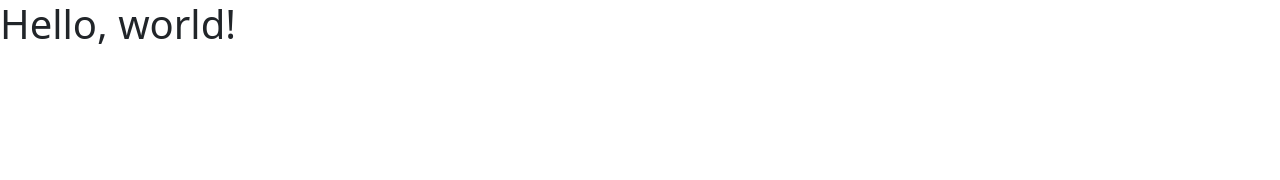
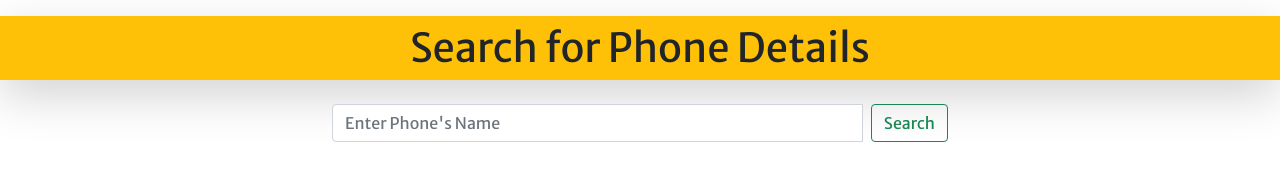
Before and after one commit to ShadekulShovo/phoneHunterAPIProject, a plain HTML site: page index.html in a window 1280 px wide. Drawn offline with nearby package versions, Linux system fonts and the light colour scheme.

Commit message:
Basic Structure Done

```diff
--- a/index.html
+++ b/index.html
@@ -13,12 +13,35 @@
       crossorigin="anonymous"
     />
 
-    <title>Hello, world!</title>
+    <title>Phone Searcher</title>
+
+    <!-- CSS -->
+    <link rel="stylesheet" href="style.css" />
   </head>
   <body>
-    <h1>Hello, world!</h1>
+    <h1 class="text-center shadow-lg p-2 mt-3 bg-warning">
+      Search for Phone Details
+    </h1>
 
-    <!-- Optional JavaScript; choose one of the two! -->
+    <div class="container-fluid mt-4 w-50">
+      <div class="input-group mb-3">
+        <input
+          type="text"
+          class="form-control"
+          placeholder="Enter Phone's Name"
+          aria-label="Recipient's username"
+          aria-describedby="basic-addon2"
+        />
+        <span class="ms-2" id="basic-addon2"
+          ><button type="submit" class="btn btn-outline-success">
+            Search
+          </button></span
+        >
+      </div>
+    </div>
+
+    <!-- JavaScript -->
+    <script src="js/script.js"></script>
 
     <!-- Option 1: Bootstrap Bundle with Popper -->
     <script
--- a/style.css
+++ b/style.css
@@ -0,0 +1,7 @@
+/* Import */
+@import url("https://fonts.googleapis.com/css2?family=Merriweather+Sans&display=swap");
+
+/* Global */
+* {
+  font-family: "Merriweather Sans", sans-serif;
+}
```
